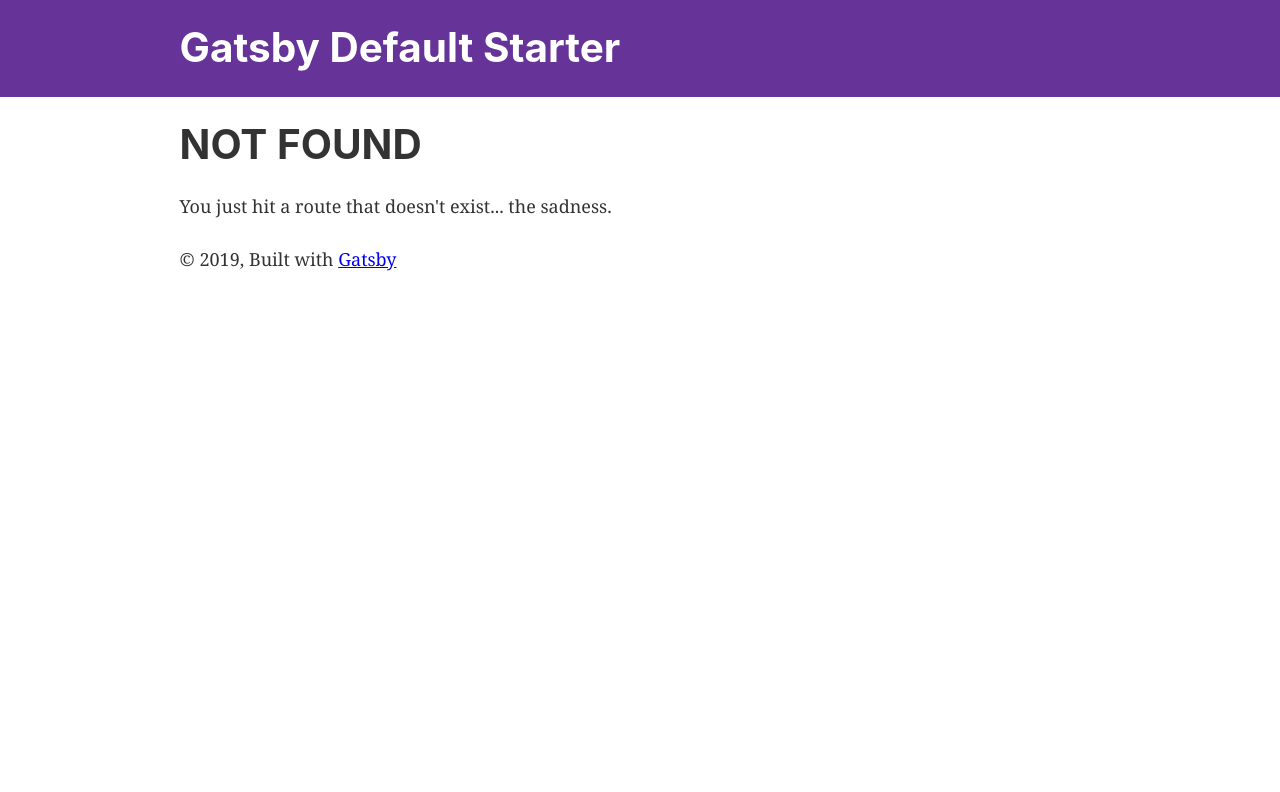
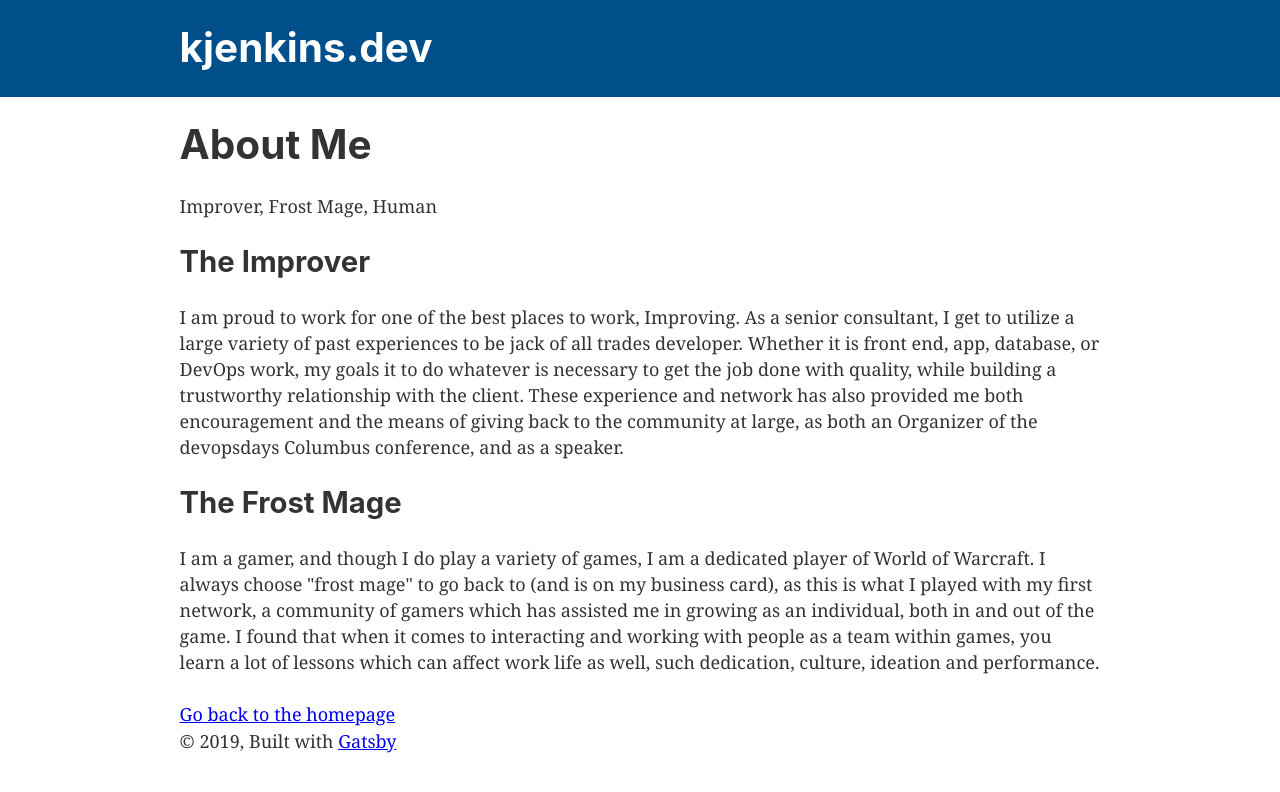
Before and after one commit to kjenkins19/kylana, a Gatsby site: page /about in a window 1280 px wide. Before the commit this address had no page. Built offline with nearby package versions, Linux system fonts and the light colour scheme; Gatsby itself is replaced by a stand-in of ours.

Commit message:
Creating about me page.

```diff
--- a/gatsby-config.js
+++ b/gatsby-config.js
@@ -1,6 +1,6 @@
 module.exports = {
   siteMetadata: {
-    title: `Gatsby Default Starter`,
+    title: `kjenkins.dev`,
     description: `Kick off your next, great Gatsby project with this default starter. This barebones starter ships with the main Gatsby configuration files you might need.`,
     author: `@gatsbyjs`,
   },
@@ -31,4 +31,4 @@ module.exports = {
     // To learn more, visit: https://gatsby.dev/offline
     // `gatsby-plugin-offline`,
   ],
-}
+};
--- a/src/components/header.js
+++ b/src/components/header.js
@@ -1,13 +1,17 @@
 import { Link } from "gatsby"
+import styles from "./styles"
 import PropTypes from "prop-types"
 import React from "react"
 
+
+const headerStyle = {
+  background: styles.colors.primary3,
+  marginBottom: `1.45rem`,
+};
+
 const Header = ({ siteTitle }) => (
   <header
-    style={{
-      background: `rebeccapurple`,
-      marginBottom: `1.45rem`,
-    }}
+    style={headerStyle}
   >
     <div
       style={{
--- a/src/components/styles.js
+++ b/src/components/styles.js
@@ -1,4 +1,4 @@
-const styles = {
+const colors = {
   primary0: "#1097FF",
   primary1: "#A9DAFF",
   primary2: "#79C5FF",
@@ -6,4 +6,4 @@ const styles = {
   primary4: "#003D6B"
 };
 
-export {styles};
+export default {colors};
--- /dev/null
+++ b/src/pages/about.js
@@ -0,0 +1,34 @@
+import React from "react"
+import {Link} from "gatsby"
+
+import Layout from "../components/layout"
+import SEO from "../components/seo"
+
+const AboutMe = () => (
+  <Layout>
+    <SEO title="About Me"/>
+    <h1>About Me</h1>
+    <p>Improver, Frost Mage, Human</p>
+
+    <h2>The Improver</h2>
+
+    <p>I am proud to work for one of the best places to work, Improving. As a senior consultant, I get to utilize a
+      large variety of past experiences to be jack of all trades developer. Whether it is front end, app, database, or
+      DevOps work, my goals it to do whatever is necessary to get the job done with quality, while building a
+      trustworthy relationship with the client. These experience and network has also provided me both encouragement and
+      the means of giving back to the community at large, as both an Organizer of the devopsdays Columbus conference,
+      and as a speaker.</p>
+
+    <h2>The Frost Mage</h2>
+
+    <p>I am a gamer, and though I do play a variety of games, I am a dedicated player of World of Warcraft. I always
+      choose "frost mage" to go back to (and is on my business card), as this is what I played with my first network, a
+      community of gamers which has assisted me in growing as an individual, both in and out of the game. I found that
+      when it comes to interacting and working with people as a team within games, you learn a lot of lessons which can
+      affect work life as well, such dedication, culture, ideation and performance.</p>
+
+    <Link to="/">Go back to the homepage</Link>
+  </Layout>
+);
+
+export default AboutMe
--- a/src/pages/index.js
+++ b/src/pages/index.js
@@ -1,5 +1,5 @@
 import React from "react"
-import { Link } from "gatsby"
+import {Link} from "gatsby"
 
 import Layout from "../components/layout"
 import Image from "../components/image"
@@ -7,15 +7,16 @@ import SEO from "../components/seo"
 
 const IndexPage = () => (
   <Layout>
-    <SEO title="Home" />
+    <SEO title="Home"/>
     <h1>Hi people</h1>
     <p>Welcome to your new Gatsby site.</p>
     <p>Now go build something great.</p>
-    <div style={{ maxWidth: `300px`, marginBottom: `1.45rem` }}>
-      <Image />
+    <div style={{maxWidth: `300px`, marginBottom: `1.45rem`}}>
+      <Image/>
     </div>
     <Link to="/page-2/">Go to page 2</Link>
+    <Link to="/about/">Go to about me</Link>
   </Layout>
-)
+);
 
 export default IndexPage
--- a/src/pages/page-2.js
+++ b/src/pages/page-2.js
@@ -1,16 +1,16 @@
 import React from "react"
-import { Link } from "gatsby"
+import {Link} from "gatsby"
 
 import Layout from "../components/layout"
 import SEO from "../components/seo"
 
 const SecondPage = () => (
   <Layout>
-    <SEO title="Page two" />
+    <SEO title="Page two"/>
     <h1>Hi from the second page</h1>
     <p>Welcome to page 2</p>
     <Link to="/">Go back to the homepage</Link>
   </Layout>
-)
+);
 
 export default SecondPage
```
